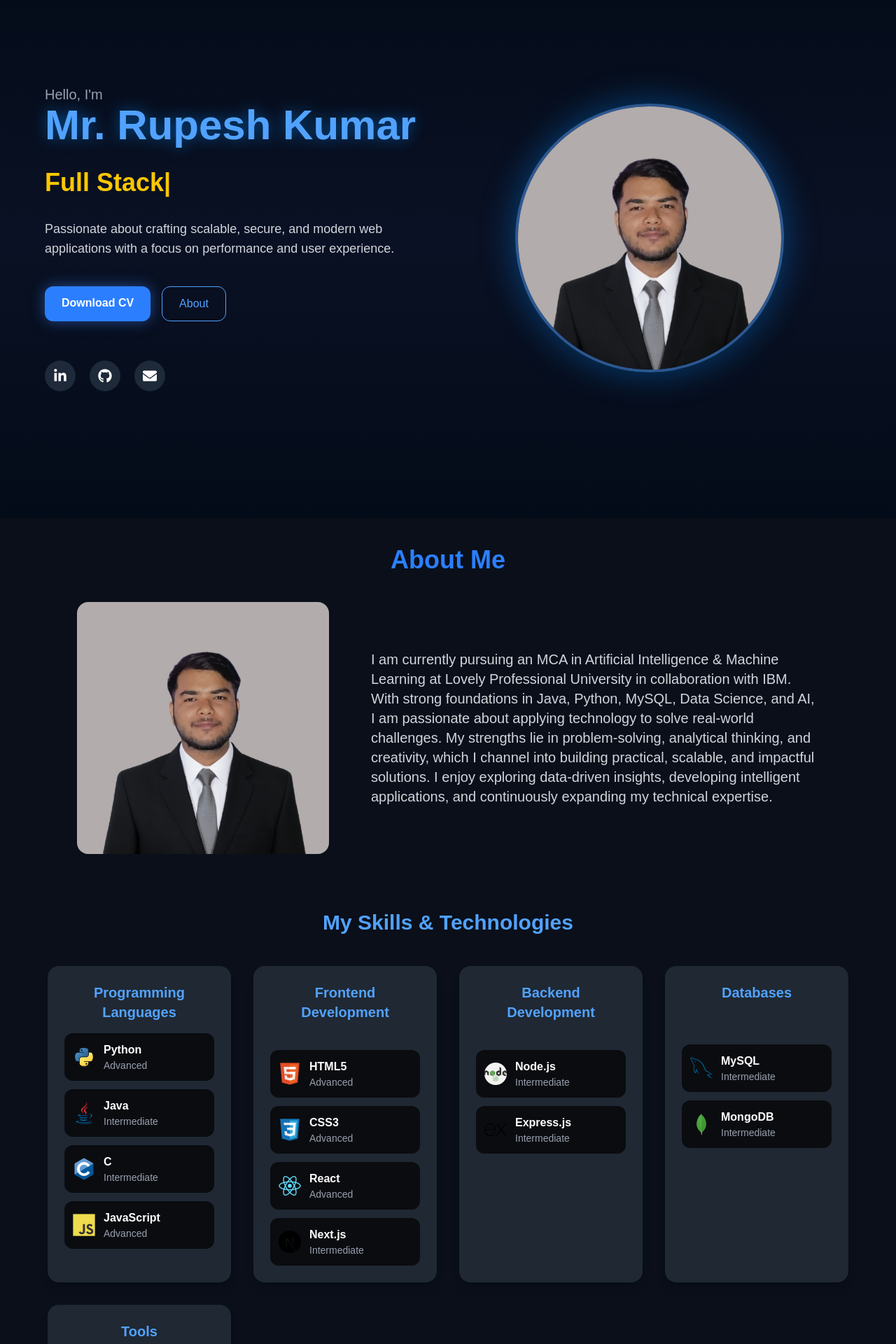
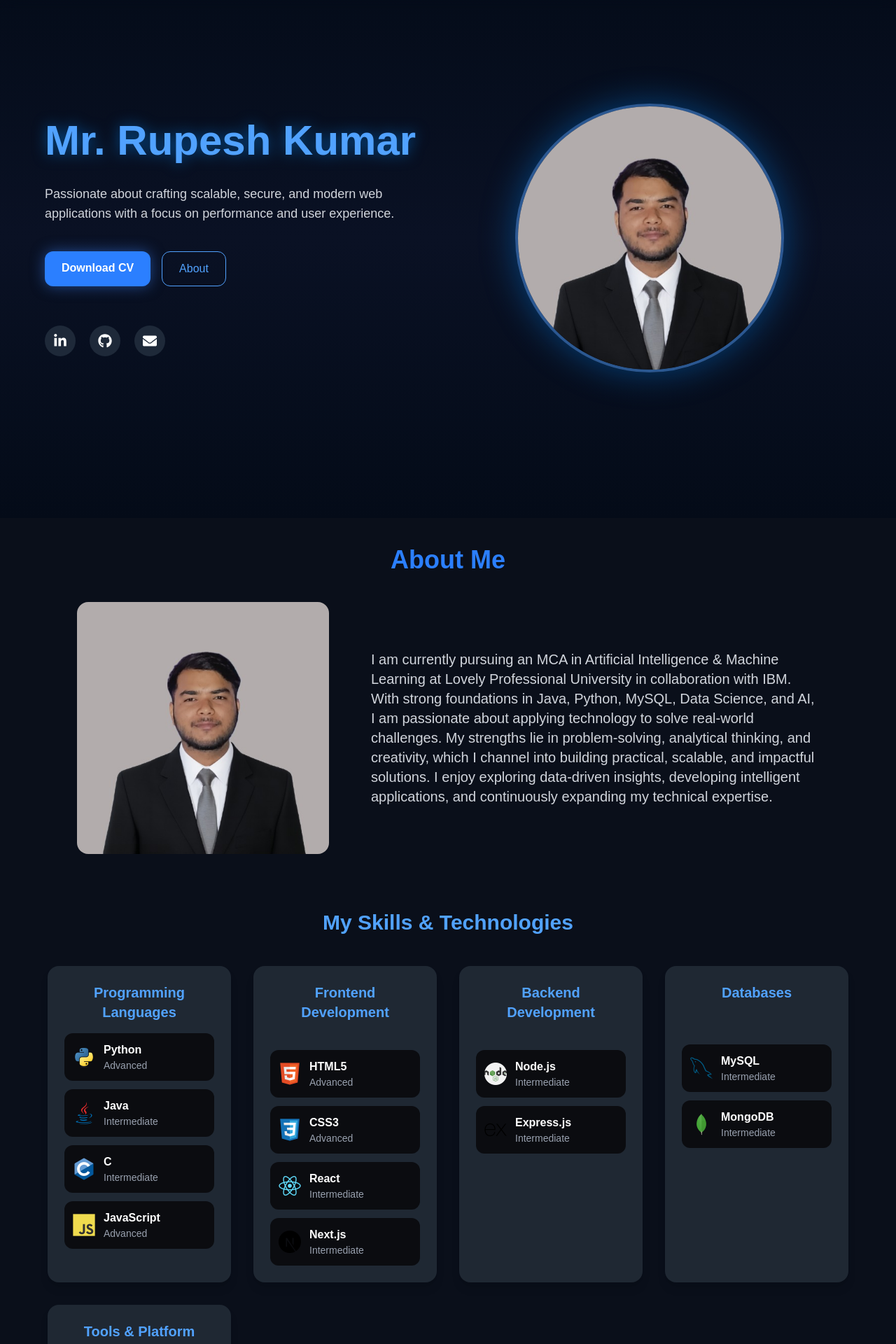
Before and after one commit to Rupeshkumar96/Digital_Portfolio, a Next.js app: page / in a window 1280 px wide. Shown: the part 60-1980 px from the top of the page at 70% size. Built offline with nearby package versions, Linux system fonts and the light colour scheme.

Commit message:
Change in code

```diff
--- a/app/component/HeroSection.js
+++ b/app/component/HeroSection.js
@@ -24,13 +24,13 @@ export default function HeroSection() {
         data-aos="fade-right"
       >
         <div>
-          <p className="text-gray-400 text-lg md:text-xl">Hello, I&apos;m</p>
+          {/* <p className="text-gray-400 text-lg md:text-xl">Hello, I&apos;m</p> */}
           <h1 className="text-3xl md:text-6xl font-bold text-blue-400 drop-shadow-[0_0_10px_rgba(0,140,255,0.5)]">
             Mr. Rupesh Kumar
           </h1>
         </div>
 
-        <h2 className="text-2xl md:text-4xl font-semibold text-yellow-400">
+        {/* <h2 className="text-2xl md:text-4xl font-semibold text-yellow-400">
           <ReactTyped
             strings={[
               "Backend Developer",
@@ -42,7 +42,7 @@ export default function HeroSection() {
             backSpeed={50}
             loop
           />
-        </h2>
+        </h2> */}
 
         <p className="text-gray-300 text-base md:text-lg max-w-xl">
           Passionate about crafting scalable, secure, and modern web
@@ -52,7 +52,7 @@ export default function HeroSection() {
         {/* BUTTONS */}
         <div className="flex flex-wrap justify-center md:justify-start gap-4 mt-2">
           <a
-            href="/RupeshCV.pdf"
+            href="/Resume.pdf"
             download
             className="px-6 py-3 bg-blue-500 hover:bg-blue-600 rounded-xl font-semibold text-white shadow-[0_0_20px_rgba(59,130,246,0.5)] transition-all"
           >
--- a/app/component/Skill.js
+++ b/app/component/Skill.js
@@ -42,7 +42,7 @@ const Skill = () => {
                 {[
                 { name: "HTML5", level: "Advanced", icon: "/icons/html5.png" },
                 { name: "CSS3", level: "Advanced", icon: "/icons/css3.png" },
-                { name: "React", level: "Advanced", icon: "/icons/react.png" },
+                { name: "React", level: "Intermediate", icon: "/icons/react.png" },
                 { name: "Next.js", level: "Intermediate", icon: "/icons/next.png" },
                 ].map((skill) => (
                 <div key={skill.name} className="flex items-center gap-3 bg-[#0B0C10] p-3 rounded-xl">
@@ -101,7 +101,7 @@ const Skill = () => {
             {/* Tools  */}
             <div className="bg-[#1F2833] p-6 rounded-2xl shadow-lg m-5 md:m-1">
             <h3 className="text-xl font-semibold text-blue-400 mb-4 text-center">
-                Tools
+                Tools & Platform
             </h3>
             <div className="flex flex-col gap-3 mt-15">
                 {[
--- a/app/component/certifications .js
+++ b/app/component/certifications .js
@@ -6,13 +6,13 @@ import "aos/dist/aos.css";
 
 const certifications = [
   { name: "AI Workshop", image: "/certificates/Ai_Workshop.jpg" },
-  { name: "React Developer", image: "/certificates/1.jpg" },
-  { name: "Python Basics", image: "/certificates/2.jpg" },
-  { name: "Full Stack Web Dev", image: "/certificates/3.jpg" },
-  { name: "Frontend Bootcamp", image: "/certificates/4.jpg" },
-  { name: "JavaScript Mastery", image: "/certificates/5.png" },
-  { name: "NodeJS Advanced", image: "/certificates/6.jpg" },
-  { name: "Database Design", image: "/certificates/7.jpg" },
+  { name: "Web Devlopment", image: "/certificates/6.jpg" },
+  { name: "Full Stack Devlopment", image: "/certificates/1.jpg" },
+  { name: "HackManthan2025 ", image: "/certificates/2.jpg" },
+  { name: "Hackthon", image: "/certificates/3.jpg" },
+  { name: "Certificate of Momentum", image: "/certificates/4.jpg" },
+  { name: "Intro to Programming", image: "/certificates/5.png" },
+  { name: "Low-Level Design of Payment", image: "/certificates/7.jpg" },
 ];
 
 const Certification = () => {
```
Also changed, not shown: 1 other file (tests, documents, lock files or other folders).
